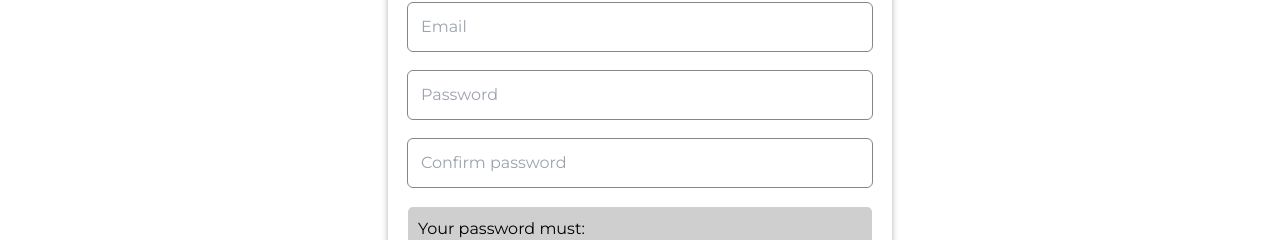
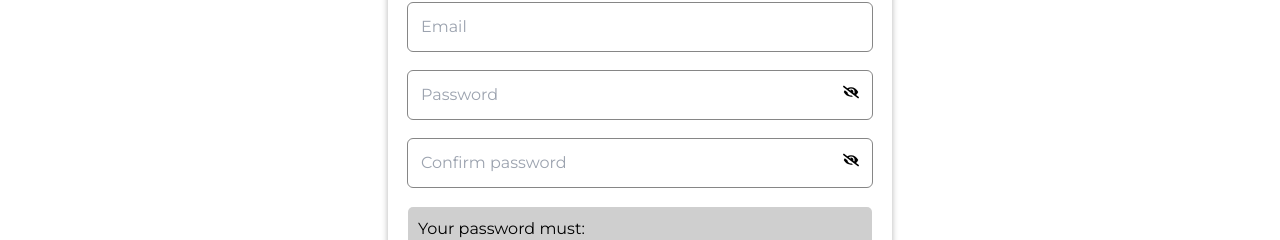
Before and after one commit to skabeo/xpress-frontend, a React (Vite) app: page /signup in a window 1280 px wide. Shown: the part 348-588 px from the top of the page. Built offline with nearby package versions, Linux system fonts and the light colour scheme.

Commit message:
Add password toggle

```diff
--- a/package.json
+++ b/package.json
@@ -14,6 +14,7 @@
     "postcss-cli": "^10.1.0",
     "react": "^18.2.0",
     "react-dom": "^18.2.0",
+    "react-icons": "^4.11.0",
     "react-router-dom": "^6.18.0",
     "tailwindcss": "^3.3.5"
   },
--- a/src/pages/signup/Signup.jsx
+++ b/src/pages/signup/Signup.jsx
@@ -1,4 +1,5 @@
 import { useEffect, useState } from 'react';
+import { FaEye, FaEyeSlash } from 'react-icons/fa';
 import './signup.css'
 import SessionHeader from '../../components/session/SessionHeader';
 import back from '../../assets/back.png'
@@ -9,6 +10,8 @@ const Signup = () => {
     document.title = 'Signup | Register'
   }, [])
 
+  const [showPassword, setShowPassword] = useState(false)
+  const [showPasswordConfirmation, setShowPasswordConfirmation] = useState(false)
   const [formData, setFormData] = useState({
     firstName: '',
     lastName: '',
@@ -76,30 +79,42 @@ const Signup = () => {
           />
         </div>
 
-        <div>
+        <div className='signup-password-container'>
           <label htmlFor='password'></label>
           <input
             id='password'
-            type='password'
+            type={ showPassword ? 'text' : 'password' }
             name='password'
             placeholder='Password'
             value={formData.password}
             onChange={handleInputChange}
             required
           />
+          <span
+            onClick={() => setShowPassword(!showPassword)}
+            className='signup-password-icon'
+          >
+            {showPassword ? <FaEye /> : <FaEyeSlash />}
+          </span>
         </div>
 
-        <div>
+        <div className='signup-password-container'>
           <label htmlFor='passwordConfirmation'></label>
           <input
             id='passwordConfirmation'
-            type='password'
+            type={showPasswordConfirmation ? 'text' : 'password'}
             name='passwordConfirmation'
             placeholder='Confirm password'
             value={formData.passwordConfirmation}
             onChange={handleInputChange}
             required
           />
+          <span
+            onClick={() => setShowPasswordConfirmation(!showPasswordConfirmation)}
+            className='signup-password-icon'
+          >
+            {showPasswordConfirmation ? <FaEye /> : <FaEyeSlash />}
+          </span>
         </div>
 
         <div className='password-guide'>
--- a/src/pages/signup/signup.css
+++ b/src/pages/signup/signup.css
@@ -50,3 +50,13 @@
   margin-top: 20px;
   background-color: rgb(242, 242, 242) !important;
 }
+
+.signup-password-container {
+  position: relative;
+}
+
+.signup-password-icon {
+  position: absolute;
+  right: 13px;
+  top: 13px;
+}
```
Also changed, not shown: 1 other file (tests, documents, lock files or other folders).
